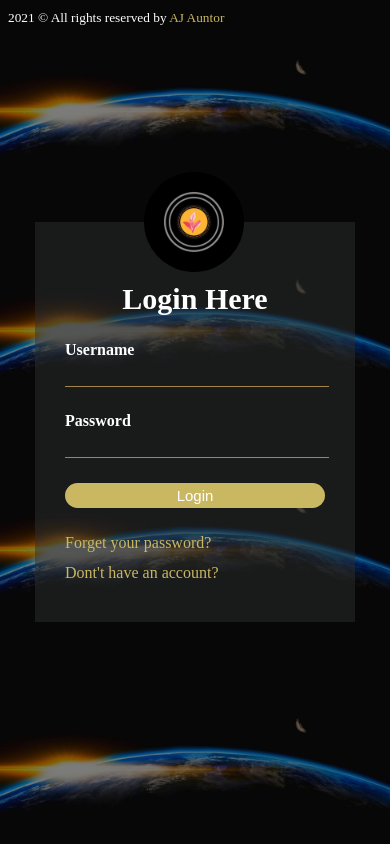
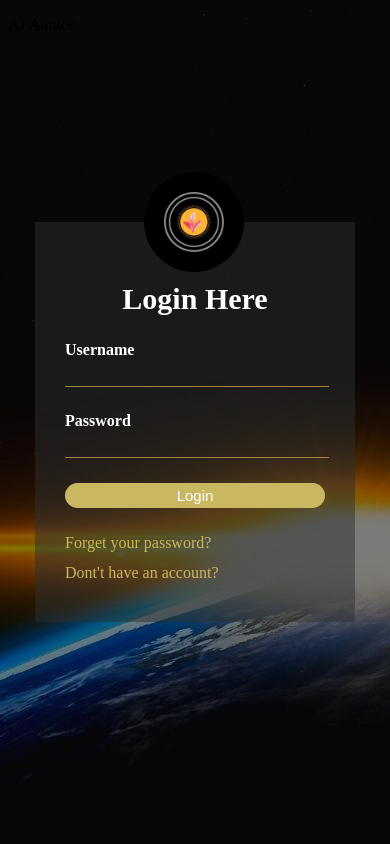
Before and after one commit to ajauntor/login-page-one, a plain HTML site: page index.html in a window 390 px wide. Drawn offline with Linux system fonts and the light colour scheme.

Commit message:
Made It Responsive

```diff
--- a/css/style.css
+++ b/css/style.css
@@ -69,14 +69,18 @@ body{
     color: rgb(202, 183, 98);
     line-height: 30px;
 }
-small{
-    color: #fff;
+.hmm{
+    color: gold;
 }
-small a{
-    color:  rgb(202, 183, 98) ;
-    text-decoration: none;
 }
 .login-form a:hover{
    text-decoration:underline ;
    color: white;
 }
+
+@media only screen and (max-width: 768px){
+    body {
+        background: url(../img/bacground.jpg);
+        background-size: auto;
+    }
+}
--- a/index.html
+++ b/index.html
@@ -28,7 +28,7 @@
         </form>
     </div>
     <footer>
-        <small>2021 &copy; All rights reserved by <span><a target="_blank" href="https://www.linkedin.com/in/ajauntors/">AJ Auntor</a></span></small>
+        <p><span class="hmmm">AJ Auntor</span></p>
     </footer>
 </body>
 </html>
```
